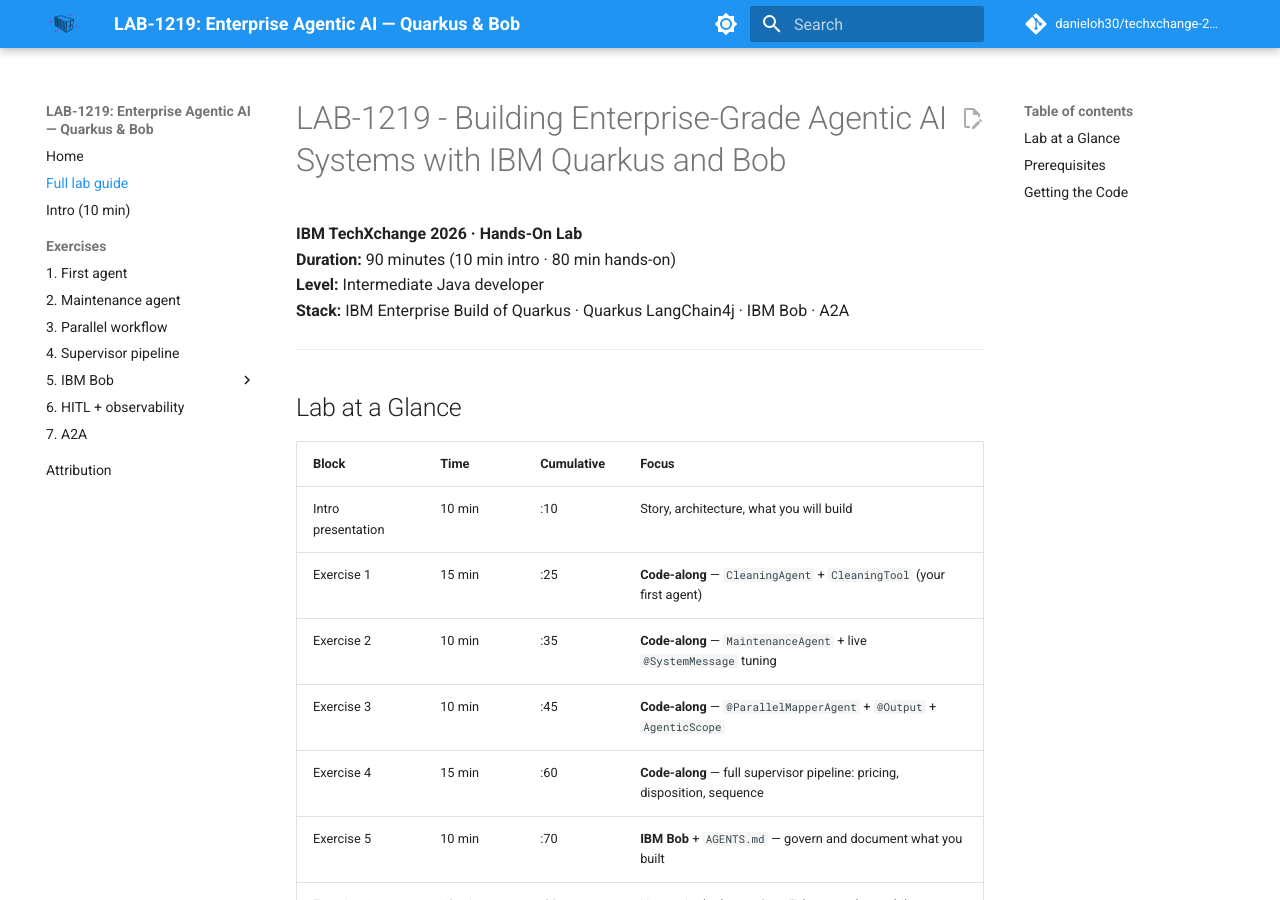
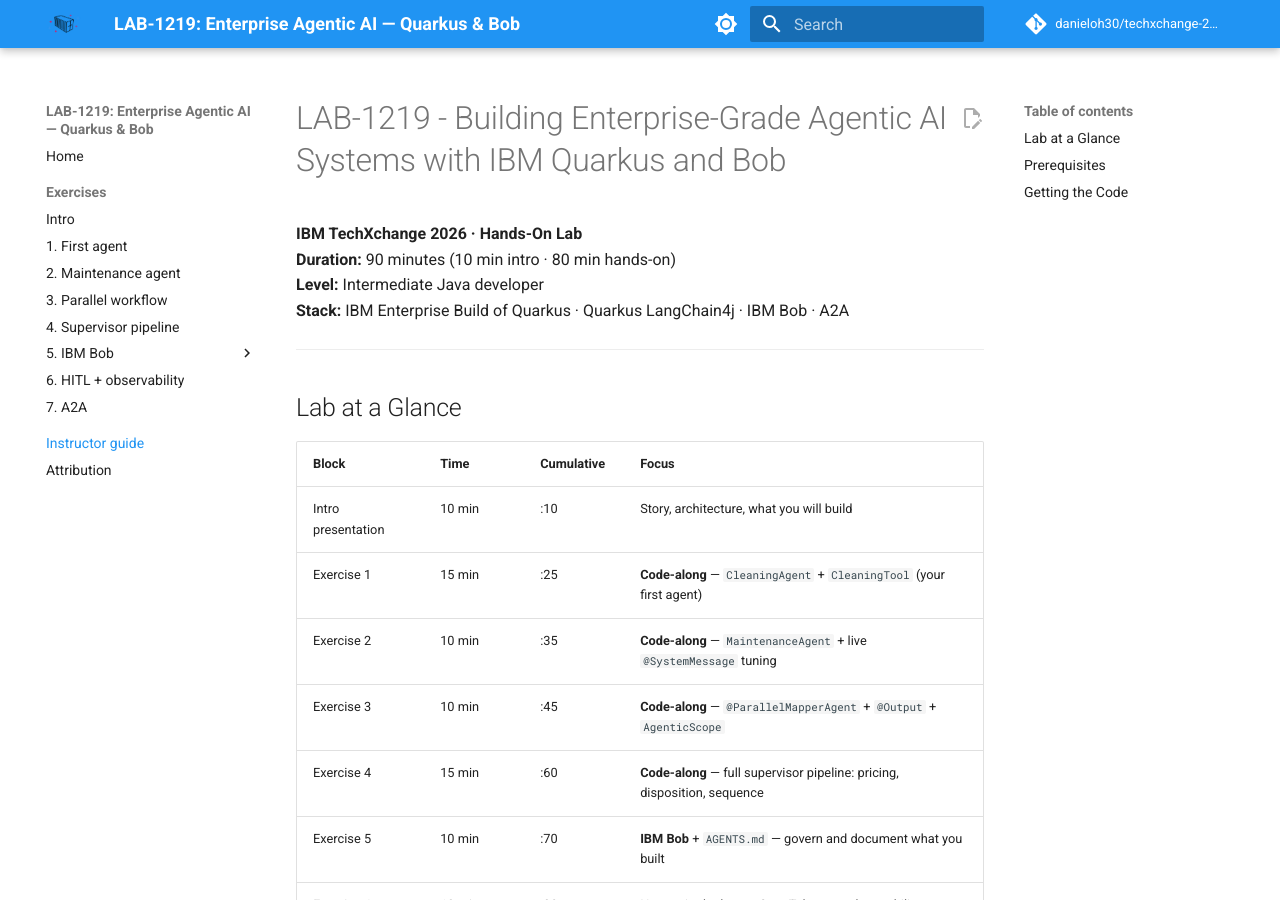
Before and after one commit to danieloh30/techxchange-2026-quarkus-bob-lab, an MkDocs documentation site: the page built from docs/LAB_GUIDE.md, in a window 1280 px wide and 900 px high. Built offline with MkDocs 1.6.1 and Material for MkDocs 9.7.7, drawn with Linux system fonts in a browser that asks for light colours; comment, search, counter and statistics services are not loaded.

Commit message:
docs: clean up nav menu — drop time labels, move lab guide to Instructor guide

```diff
--- a/mkdocs.yml
+++ b/mkdocs.yml
@@ -67,9 +67,8 @@ markdown_extensions:
 
 nav:
   - Home: index.md
-  - Full lab guide: LAB_GUIDE.md
-  - Intro (10 min): 00-intro/SPEAKER_NOTES.md
   - Exercises:
+      - Intro: 00-intro/SPEAKER_NOTES.md
       - "1. First agent": 01-first-agent/START_HERE.md
       - "2. Maintenance agent": 02-maintenance-agent/START_HERE.md
       - "3. Parallel workflow": 03-parallel-workflow/START_HERE.md
@@ -80,6 +79,7 @@ nav:
           - Fallback card: 05-ibm-bob/FALLBACK.md
       - "6. HITL + observability": 06-hitl-observability/START_HERE.md
       - "7. A2A": 07-a2a/START_HERE.md
+  - Instructor guide: LAB_GUIDE.md
   - Attribution: ATTRIBUTION.md
 
 extra:
```
